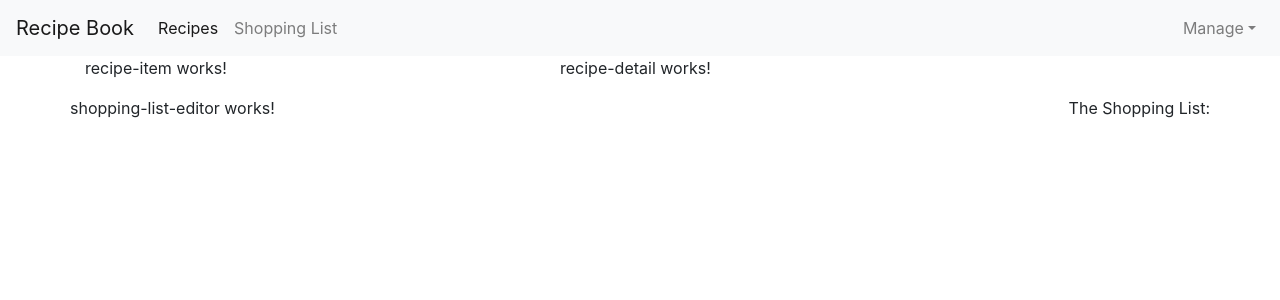
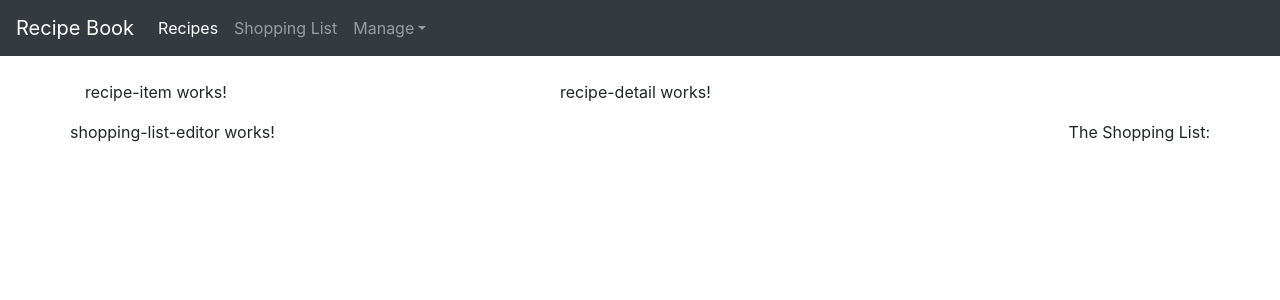
Before and after one commit to schaveyt/angular7_course_project, an Angular app: page / in a window 1280 px wide. Shown: the top 300 px of the page. Built offline with nearby package versions, Linux system fonts and the light colour scheme.

Commit message:
got a better working header

```diff
--- a/src/app/app.component.html
+++ b/src/app/app.component.html
@@ -1,4 +1,5 @@
 <app-header></app-header>
+<main role="main">
   <div class="container">
     <div class="row">
       <div class="col-md-12">
@@ -7,3 +8,4 @@
       </div>
     </div>
   </div>
+</main>
--- a/src/app/header/header.component.html
+++ b/src/app/header/header.component.html
@@ -1,24 +1,26 @@
-<nav class="navbar navbar-expand-sm navbar-light bg-light">
+<header>
+    <nav class="navbar navbar-expand-md navbar-dark bg-dark fixed-top">
         <a class="navbar-brand" href="#">Recipe Book</a>
-  <ul class="navbar-nav mr-auto mt-2 mt-lg-0">
+        <button class="navbar-toggler" type="button" data-toggle="collapse" data-target="#navbarsExampleDefault" aria-controls="navbarsExampleDefault" aria-expanded="false" aria-label="Toggle navigation">
+          <span class="navbar-toggler-icon"></span>
+        </button>
+
+        <div class="collapse navbar-collapse" id="navbarsExampleDefault">
+          <ul class="navbar-nav mr-auto">
             <li class="nav-item active">
               <a class="nav-link" href="#">Recipes <span class="sr-only">(current)</span></a>
             </li>
             <li class="nav-item">
               <a class="nav-link" href="#">Shopping List</a>
             </li>
-  </ul>
-
-  <form class="form-inline">
-    <ul class="navbar-nav mr-auto mt-2 mt-lg-0">
             <li class="nav-item dropdown">
-        <a class="nav-link dropdown-toggle" href="#" id="dropdownId" data-toggle="dropdown" aria-haspopup="true"
-          aria-expanded="false">Manage</a>
-        <div class="dropdown-menu" aria-labelledby="dropdownId">
+              <a class="nav-link dropdown-toggle" href="#" id="dropdown01" data-toggle="dropdown" aria-haspopup="true" aria-expanded="false">Manage</a>
+              <div class="dropdown-menu" aria-labelledby="dropdown01">
                   <a class="dropdown-item" href="#">Save Data</a>
                   <a class="dropdown-item" href="#">Fetch Data</a>
               </div>
             </li>
           </ul>
-  </form>
+        </div>
       </nav>
+</header>
--- a/src/index.html
+++ b/src/index.html
@@ -1,17 +1,23 @@
 <!doctype html>
 <html lang="en">
+
 <head>
   <meta charset="utf-8">
   <title>MyFirstApp</title>
   <base href="/">
 
-  <meta name="viewport" content="width=device-width, initial-scale=1">
+  <meta name="viewport" content="width=device-width, initial-scale=1, shrink-to-fit=no">
   <link rel="icon" type="image/x-icon" href="favicon.ico">
 </head>
+
 <body>
   <app-root></app-root>
-  <script src="https://code.jquery.com/jquery-3.3.1.slim.min.js" integrity="sha384-q8i/X+965DzO0rT7abK41JStQIAqVgRVzpbzo5smXKp4YfRvH+8abtTE1Pi6jizo" crossorigin="anonymous"></script>
-<script src="https://cdnjs.cloudflare.com/ajax/libs/popper.js/1.14.3/umd/popper.min.js" integrity="sha384-ZMP7rVo3mIykV+2+9J3UJ46jBk0WLaUAdn689aCwoqbBJiSnjAK/l8WvCWPIPm49" crossorigin="anonymous"></script>
-<script src="https://stackpath.bootstrapcdn.com/bootstrap/4.1.3/js/bootstrap.min.js" integrity="sha384-ChfqqxuZUCnJSK3+MXmPNIyE6ZbWh2IMqE241rYiqJxyMiZ6OW/JmZQ5stwEULTy" crossorigin="anonymous"></script>
+  <script src="https://code.jquery.com/jquery-3.3.1.slim.min.js" integrity="sha384-q8i/X+965DzO0rT7abK41JStQIAqVgRVzpbzo5smXKp4YfRvH+8abtTE1Pi6jizo"
+    crossorigin="anonymous"></script>
+  <script src="https://cdnjs.cloudflare.com/ajax/libs/popper.js/1.14.3/umd/popper.min.js" integrity="sha384-ZMP7rVo3mIykV+2+9J3UJ46jBk0WLaUAdn689aCwoqbBJiSnjAK/l8WvCWPIPm49"
+    crossorigin="anonymous"></script>
+  <script src="https://stackpath.bootstrapcdn.com/bootstrap/4.1.3/js/bootstrap.min.js" integrity="sha384-ChfqqxuZUCnJSK3+MXmPNIyE6ZbWh2IMqE241rYiqJxyMiZ6OW/JmZQ5stwEULTy"
+    crossorigin="anonymous"></script>
 </body>
+
 </html>
--- a/src/styles.css
+++ b/src/styles.css
@@ -1 +1,4 @@
 /* You can add global styles to this file, and also import other style files */
+body {
+  padding-top: 5rem;
+}
```
Lines whose indentation alone changed are shown as unchanged.
